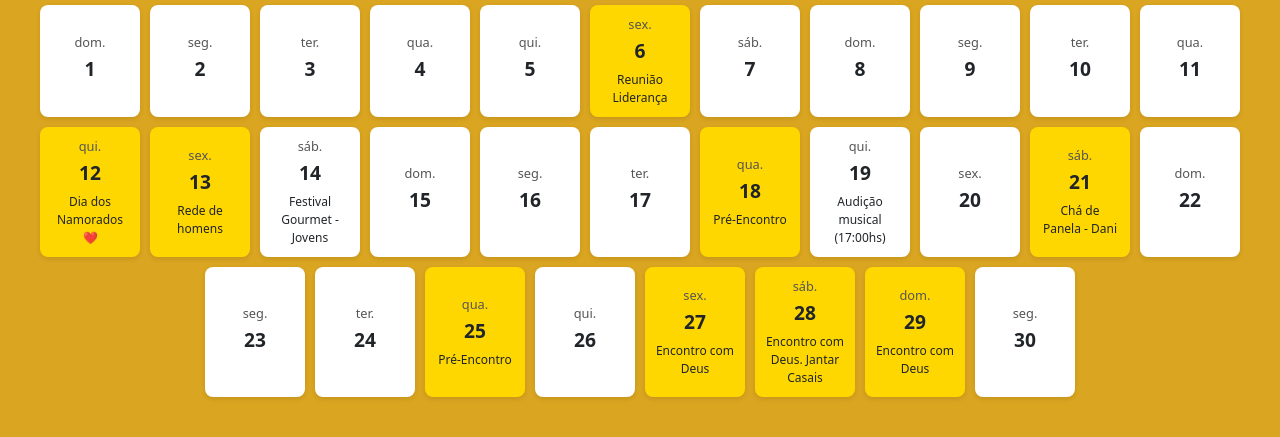
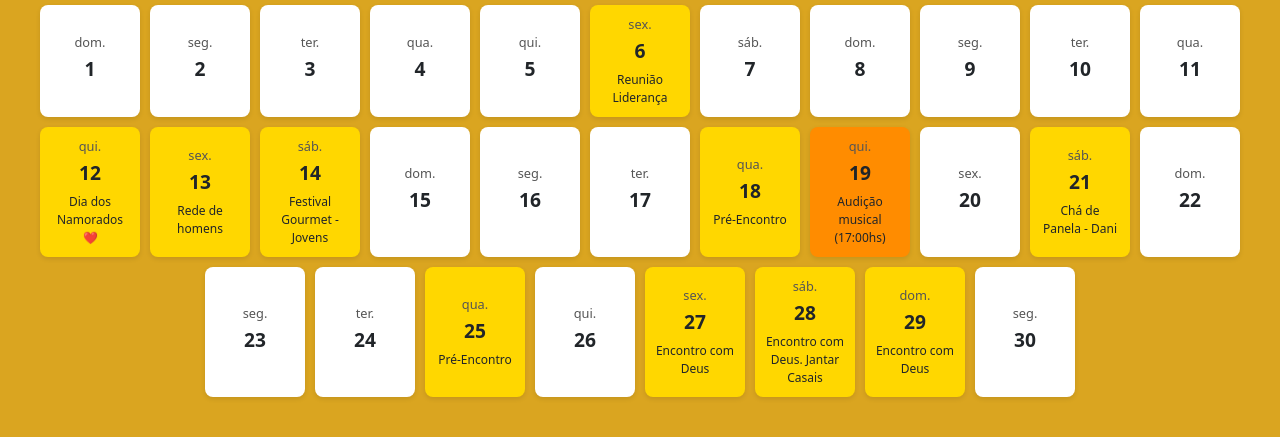
Before and after one commit to joselopes-dev/app-calendario-eventos-idpb-1, a plain HTML site: page index.html in a window 1280 px wide. Shown: the part 77-514 px from the top of the page. Drawn offline with nearby package versions, Linux system fonts and the light colour scheme.

Commit message:
Update index.html

```diff
--- a/index.html
+++ b/index.html
@@ -98,9 +98,9 @@
   "2025-06-06": { descricao: "Reunião Liderança", cor: "#FFD700" },
   "2025-06-13": { descricao: "Rede de homens", cor: "#FFD700" },
   "2025-06-12": { descricao: "Dia dos Namorados ❤️", cor: "#FFD700" },
-  "2025-06-14": { descricao: "Festival Gourmet - Jovens", cor: "##FFD700" },
+  "2025-06-14": { descricao: "Festival Gourmet - Jovens", cor: "#FFD700" },
   "2025-06-18": { descricao: "Pré-Encontro", cor: "#FFD700" },
-  "2025-06-19": { descricao: "Audição musical (17:00hs)", cor: "FF8C00" },
+  "2025-06-19": { descricao: "Audição musical (17:00hs)", cor: "#FF8C00" },
   "2025-06-25": { descricao: "Pré-Encontro", cor: "#FFD700" },
   "2025-06-21": { descricao: "Chá de Panela - Dani", cor: "#FFD700" },
   "2025-06-28": { descricao: "Jantar Casais", cor: "#FFD700" },
```
